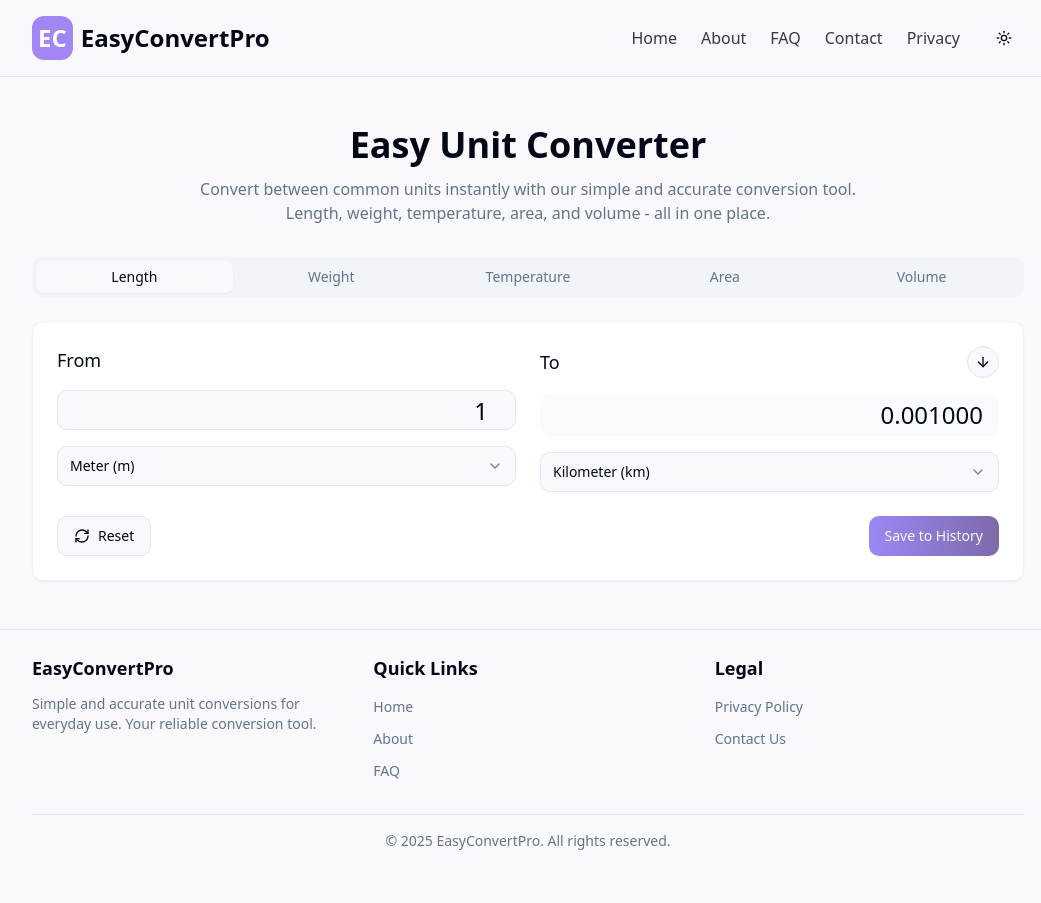
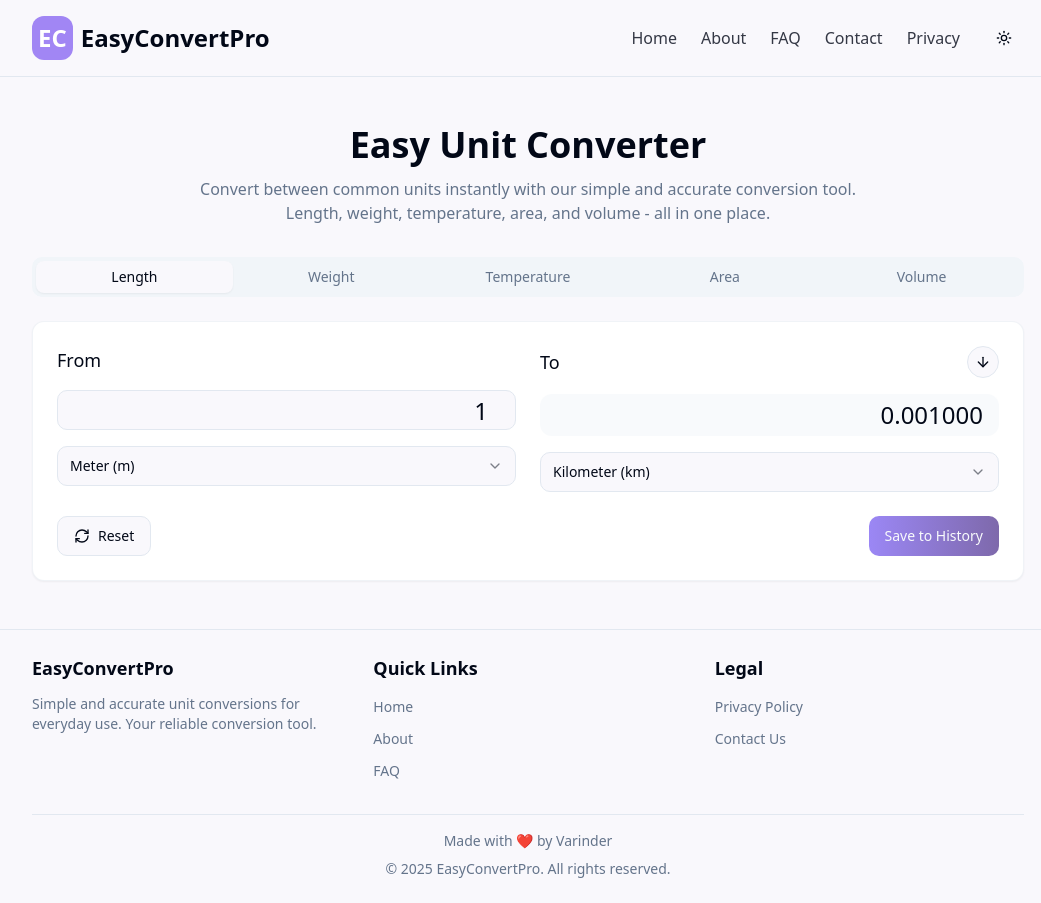
Before and after one commit to tooltonic2/easy-convert-pro, a React (Vite) app: page / in a window 1280 px wide. Shown: the whole page, without its empty margins (112-1153 px from the left). Before the commit the page ends 875 px from the top, so only its background shows below. Built offline with nearby package versions, Linux system fonts and the light colour scheme.

Commit message:
Add footer attribution
Add "made with love" attribution to footer.

```diff
--- a/src/components/layout/Footer.tsx
+++ b/src/components/layout/Footer.tsx
@@ -52,6 +52,7 @@ const Footer = () => {
         </div>
 
         <div className="mt-8 pt-4 border-t text-center text-sm text-muted-foreground">
+          <p className="mb-2">Made with ❤️ by Varinder</p>
           <p>© {new Date().getFullYear()} EasyConvertPro. All rights reserved.</p>
         </div>
       </div>
```
